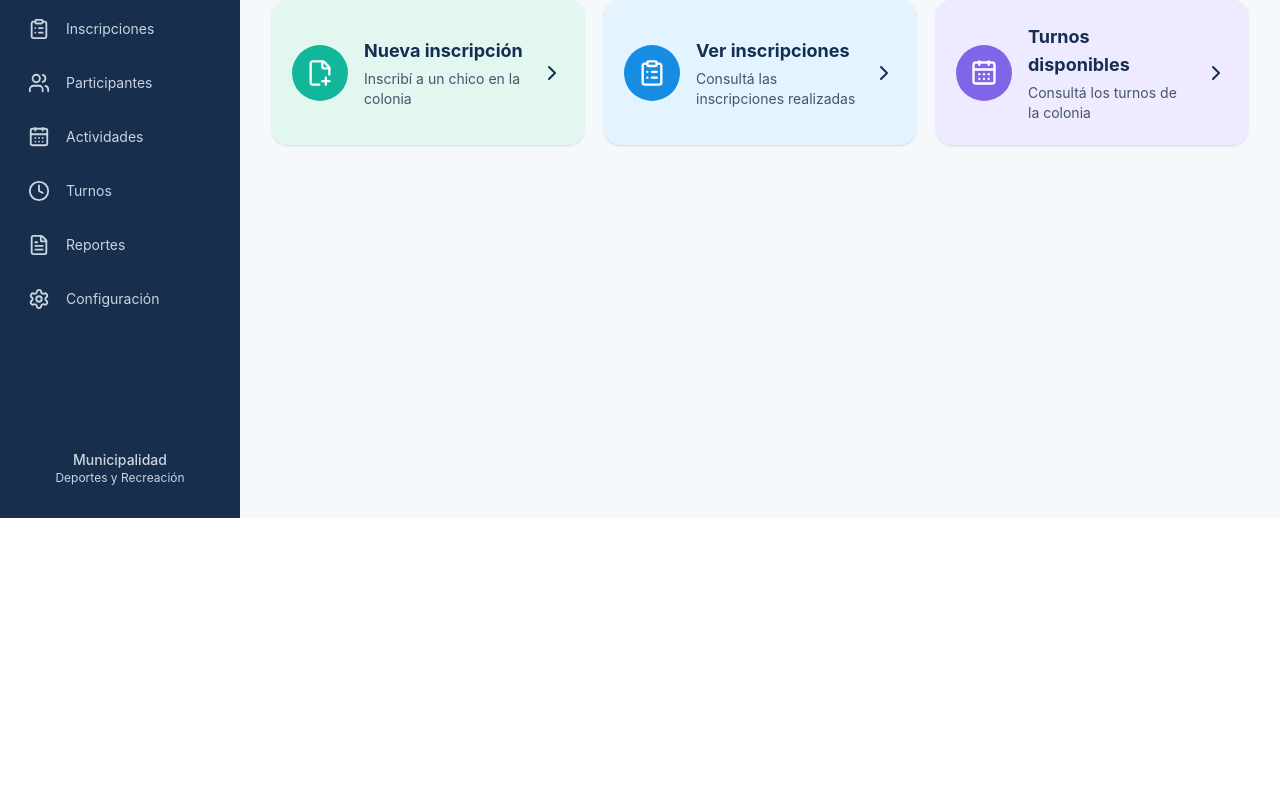
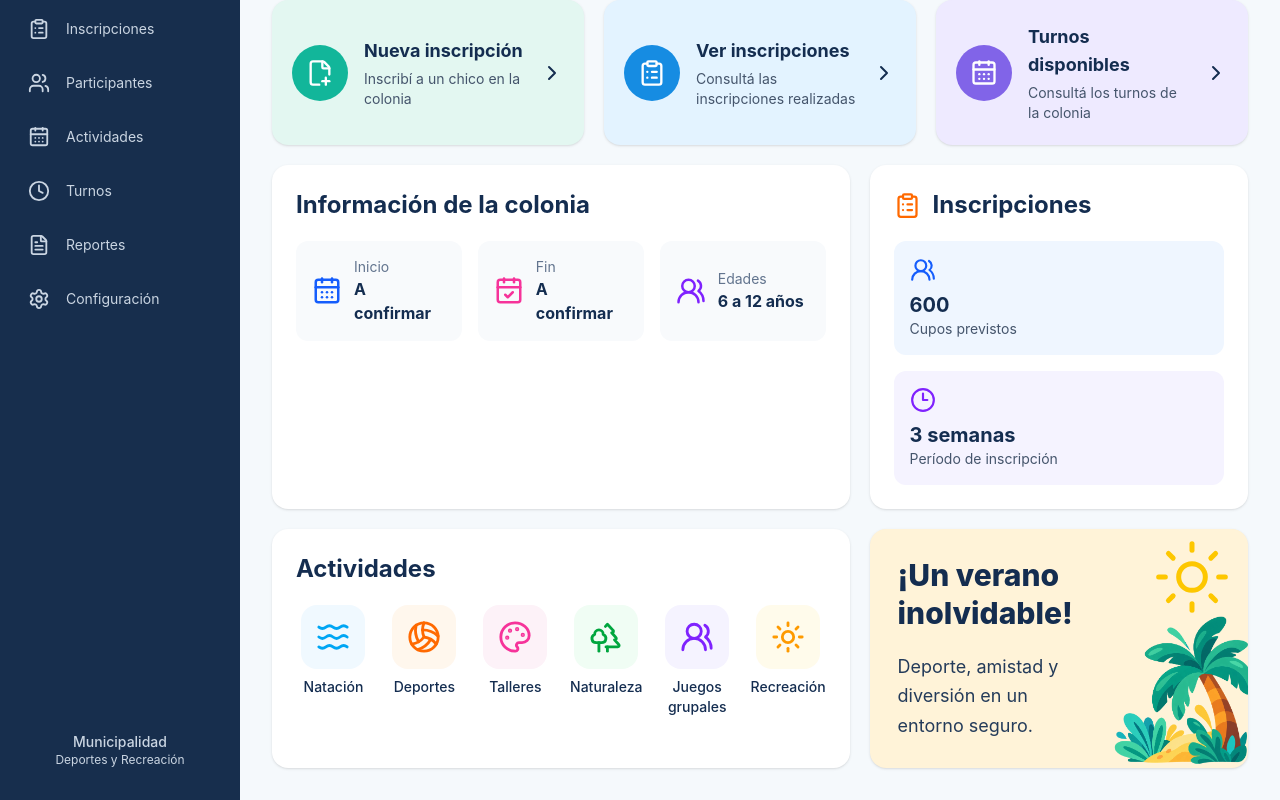
Before and after one commit to LoreDenhoff/AS1-ColoniaDeVacacionesMunicipal, a React (Vite) app in the folder frontend/: page / in a window 1280 px wide. Shown: the part 282-1082 px from the top of the page. Before the commit the page ends 800 px from the top, so only its background shows below. Built offline with nearby package versions, Linux system fonts and the light colour scheme.

Commit message:
feat:se agrego informacion en la pagina de inicio por medio de tarjetas

```diff
--- a/frontend/src/components/AccesosRapidos.tsx
+++ b/frontend/src/components/AccesosRapidos.tsx
@@ -1,11 +1,10 @@
-
-import { Link } from 'react-router-dom'
 import {
   FilePlus2,
   ClipboardList,
   CalendarDays,
-  ChevronRight,
 } from 'lucide-react'
+
+import Tarjeta from './Tarjeta'
 
 function AccesosRapidos() {
   const accesos = [
@@ -40,52 +39,17 @@ function AccesosRapidos() {
       aria-label="Accesos rápidos"
       className="grid grid-cols-1 gap-5 lg:grid-cols-3"
     >
-      {accesos.map((acceso) => {
-        const Icono = acceso.icono
-
-        return (
-          <Link
-            key={acceso.titulo}
-            to={acceso.ruta}
-            className={`
-              flex min-h-[145px] items-center gap-4
-              rounded-2xl p-5 shadow-sm
-              transition-all duration-200
-              hover:-translate-y-1 hover:shadow-md
-              focus-visible:outline-2
-              focus-visible:outline-offset-2
-              focus-visible:outline-blue-600
-              ${acceso.fondo}
-            `}
-          >
-            <div
-              className={`
-                flex h-14 w-14 shrink-0 items-center
-                justify-center rounded-full text-white
-                ${acceso.colorIcono}
-              `}
-            >
-              <Icono size={28} strokeWidth={2} />
-            </div>
-
-            <div className="min-w-0 flex-1">
-              <h2 className="text-lg font-bold text-[#142D50]">
-                {acceso.titulo}
-              </h2>
-
-              <p className="mt-1 text-sm text-slate-600">
-                {acceso.descripcion}
-              </p>
-            </div>
-
-            <ChevronRight
-              size={24}
-              className="shrink-0 text-[#142D50]"
-              aria-hidden="true"
-            />
-          </Link>
-        )
-      })}
+      {accesos.map((acceso) => (
+        <Tarjeta
+          key={acceso.titulo}
+          titulo={acceso.titulo}
+          descripcion={acceso.descripcion}
+          ruta={acceso.ruta}
+          icono={acceso.icono}
+          fondo={acceso.fondo}
+          colorIcono={acceso.colorIcono}
+        />
+      ))}
     </section>
   )
 }
--- /dev/null
+++ b/frontend/src/components/InformacionColonia.tsx
@@ -0,0 +1,189 @@
+import {
+  CalendarDays,
+  CalendarCheck,
+  UsersRound,
+  ClipboardList,
+  Clock3,
+  Waves,
+  Volleyball,
+  Palette,
+  Trees,
+  Sun,
+} from "lucide-react";
+
+function InformacionColonia() {
+  const actividades = [
+    {
+      nombre: "Natación",
+      icono: Waves,
+      color: "text-sky-500",
+      fondo: "bg-sky-50",
+    },
+    {
+      nombre: "Deportes",
+      icono: Volleyball,
+      color: "text-orange-500",
+      fondo: "bg-orange-50",
+    },
+    {
+      nombre: "Talleres",
+      icono: Palette,
+      color: "text-pink-500",
+      fondo: "bg-pink-50",
+    },
+    {
+      nombre: "Naturaleza",
+      icono: Trees,
+      color: "text-green-600",
+      fondo: "bg-green-50",
+    },
+    {
+      nombre: "Juegos grupales",
+      icono: UsersRound,
+      color: "text-violet-600",
+      fondo: "bg-violet-50",
+    },
+    {
+      nombre: "Recreación",
+      icono: Sun,
+      color: "text-amber-500",
+      fondo: "bg-amber-50",
+    },
+  ];
+
+  return (
+    <section
+      className="mt-5 grid grid-cols-1 gap-5 xl:grid-cols-5"
+      aria-label="Información general de la colonia"
+    >
+      <article className="rounded-2xl bg-white p-6 shadow-sm xl:col-span-3">
+        <h2 className="mb-5 text-2xl font-bold text-[#142D50]">
+          Información de la colonia
+        </h2>
+
+        <div className="grid grid-cols-1 gap-4 sm:grid-cols-3">
+          {/* Inicio */}
+          <div className="flex items-center gap-3 rounded-xl bg-slate-50 p-4">
+            <CalendarDays size={30} className="shrink-0 text-blue-600" />
+
+            <div>
+              <p className="text-sm text-slate-500">Inicio</p>
+
+              <p className="font-bold text-[#142D50]">A confirmar</p>
+            </div>
+          </div>
+
+          <div className="flex items-center gap-3 rounded-xl bg-slate-50 p-4">
+            <CalendarCheck size={30} className="shrink-0 text-pink-500" />
+
+            <div>
+              <p className="text-sm text-slate-500">Fin</p>
+
+              <p className="font-bold text-[#142D50]">A confirmar</p>
+            </div>
+          </div>
+
+          <div className="flex items-center gap-3 rounded-xl bg-slate-50 p-4">
+            <UsersRound size={30} className="shrink-0 text-violet-600" />
+
+            <div>
+              <p className="text-sm text-slate-500">Edades</p>
+
+              <p className="font-bold text-[#142D50]">6 a 12 años</p>
+            </div>
+          </div>
+        </div>
+      </article>
+
+      <article className="rounded-2xl bg-white p-6 shadow-sm xl:col-span-2">
+        <div className="mb-5 flex items-center gap-3">
+          <ClipboardList size={27} className="text-orange-500" />
+
+          <h2 className="text-2xl font-bold text-[#142D50]">Inscripciones</h2>
+        </div>
+
+        <div className="grid grid-cols-1 gap-4 sm:grid-cols-2 xl:grid-cols-1 2xl:grid-cols-2">
+          <div className="rounded-xl bg-blue-50 p-4">
+            <UsersRound size={26} className="mb-2 text-blue-600" />
+
+            <p className="text-xl font-bold text-[#142D50]">600</p>
+
+            <p className="text-sm text-slate-600">Cupos previstos</p>
+          </div>
+
+          <div className="rounded-xl bg-violet-50 p-4">
+            <Clock3 size={26} className="mb-2 text-violet-600" />
+
+            <p className="text-xl font-bold text-[#142D50]">3 semanas</p>
+
+            <p className="text-sm text-slate-600">Período de inscripción</p>
+          </div>
+        </div>
+      </article>
+
+      <article className="rounded-2xl bg-white p-6 shadow-sm xl:col-span-3">
+        <h2 className="mb-5 text-2xl font-bold text-[#142D50]">Actividades</h2>
+
+        <div className="grid grid-cols-3 gap-4 sm:grid-cols-6">
+          {actividades.map((actividad) => {
+            const Icono = actividad.icono;
+
+            return (
+              <div
+                key={actividad.nombre}
+                className="flex flex-col items-center gap-2 text-center"
+              >
+                <div
+                  className={`
+                    flex h-16 w-16 items-center justify-center
+                    rounded-2xl
+                    ${actividad.fondo}
+                  `}
+                >
+                  <Icono
+                    size={34}
+                    className={actividad.color}
+                    strokeWidth={2}
+                    aria-hidden="true"
+                  />
+                </div>
+
+                <span className="text-sm font-medium text-[#142D50]">
+                  {actividad.nombre}
+                </span>
+              </div>
+            );
+          })}
+        </div>
+      </article>
+
+      <article className="relative min-h-[220px] overflow-hidden rounded-2xl bg-[#FFF3D8] p-7 shadow-sm xl:col-span-2">
+        <Sun
+          size={80}
+          strokeWidth={1.5}
+          className="absolute right-4 top-2 text-yellow-400"
+          aria-hidden="true"
+        />
+
+        <div className="relative z-10 max-w-[60%]">
+          <h2 className="text-3xl font-extrabold leading-tight text-[#142D50]">
+            ¡Un verano inolvidable!
+          </h2>
+
+          <p className="mt-5 text-lg leading-relaxed text-[#243B5A]">
+            Deporte, amistad y diversión en un entorno seguro.
+          </p>
+        </div>
+
+        <img
+          src="/images/palmera.png"
+          alt=""
+          aria-hidden="true"
+          className="pointer-events-none absolute bottom-0 right-0 z-0 w-[45%] max-w-[220px] object-contain"
+        />
+      </article>
+    </section>
+  );
+}
+
+export default InformacionColonia;
--- /dev/null
+++ b/frontend/src/components/Tarjeta.tsx
@@ -0,0 +1,83 @@
+
+import { Link } from 'react-router-dom'
+import type { LucideIcon } from 'lucide-react'
+import { ChevronRight } from 'lucide-react'
+
+interface TarjetaProps {
+  titulo: string
+  descripcion: string
+  icono: LucideIcon
+  fondo: string
+  colorIcono: string
+  ruta?: string
+}
+
+function Tarjeta({
+  titulo,
+  descripcion,
+  icono: Icono,
+  fondo,
+  colorIcono,
+  ruta,
+}: TarjetaProps) {
+
+  const contenido = (
+    <>
+      <div
+        className={`flex h-14 w-14 shrink-0 items-center justify-center rounded-full text-white ${colorIcono}`}
+      >
+        <Icono size={28} strokeWidth={2} aria-hidden="true" />
+      </div>
+
+      <div className="min-w-0 flex-1">
+        <h3 className="text-lg font-bold text-[#142D50]">
+          {titulo}
+        </h3>
+
+        <p className="mt-1 text-sm text-slate-600">
+          {descripcion}
+        </p>
+      </div>
+
+      {ruta && (
+        <ChevronRight
+          size={24}
+          className="shrink-0 text-[#142D50]"
+          aria-hidden="true"
+        />
+      )}
+    </>
+  )
+
+  const estilos = `
+    flex min-h-[145px] items-center gap-4
+    rounded-2xl p-5 shadow-sm
+    ${fondo}
+  `
+
+  if (ruta) {
+    return (
+      <Link
+        to={ruta}
+        className={`
+          ${estilos}
+          transition-all duration-200
+          hover:-translate-y-1 hover:shadow-md
+          focus-visible:outline-2
+          focus-visible:outline-offset-2
+          focus-visible:outline-blue-600
+        `}
+      >
+        {contenido}
+      </Link>
+    )
+  }
+
+  return (
+    <article className={estilos}>
+      {contenido}
+    </article>
+  )
+}
+
+export default Tarjeta
--- a/frontend/src/pages/InicioPage.tsx
+++ b/frontend/src/pages/InicioPage.tsx
@@ -1,6 +1,6 @@
-
 import BannerBienvenida from '../components/BannerBienvenida'
 import AccesosRapidos from '../components/AccesosRapidos'
+import InformacionColonia from '../components/InformacionColonia'
 
 function InicioPage() {
   return (
@@ -15,6 +15,9 @@ function InicioPage() {
         {/* Accesos rápidos */}
         <AccesosRapidos />
 
+        {/* Información de la colonia */}
+        <InformacionColonia />
+
       </div>
 
     </main>
```
Also changed, not shown: frontend/public/images/palmera.png (added).
